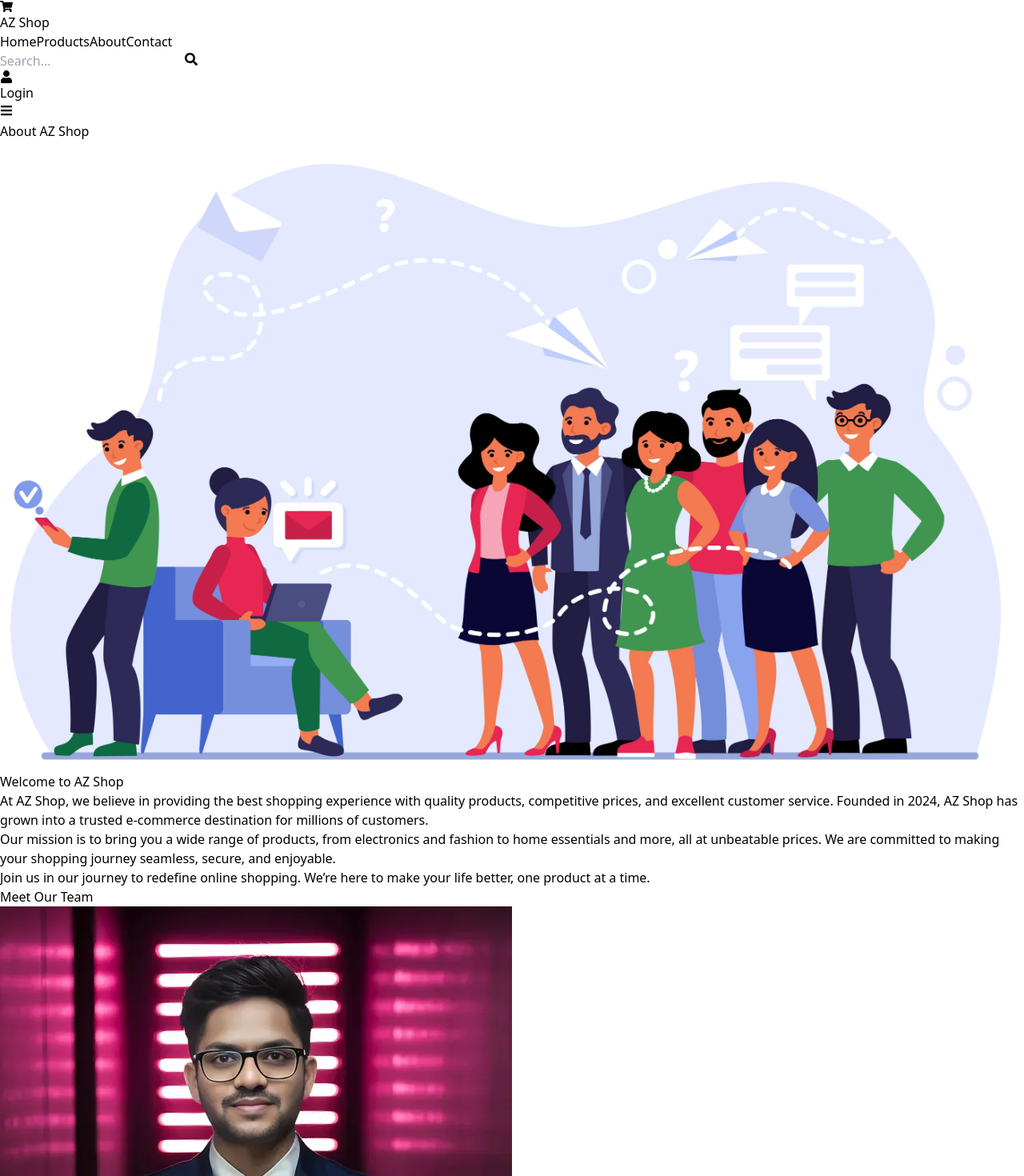
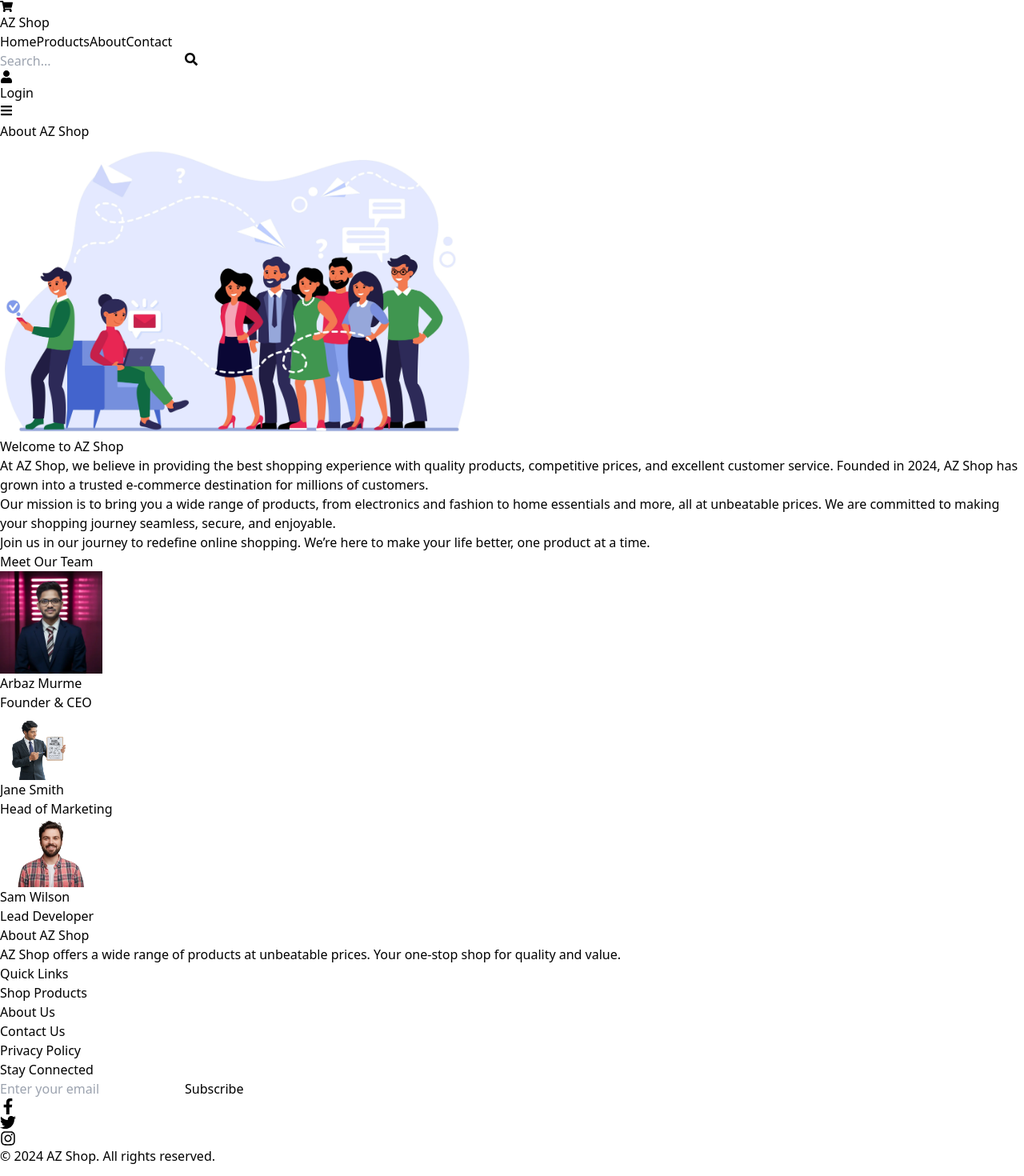
Before and after one commit to arbazmurme/E-Commerce-frontend, a Next.js app: page /about in a window 1280 px wide. Shown: the top 1470 px of the page at 80% size. Built offline with nearby package versions, Linux system fonts and the light colour scheme.

Commit message:
same fixed

```diff
--- a/next.config.mjs
+++ b/next.config.mjs
@@ -1,4 +1,8 @@
 /** @type {import('next').NextConfig} */
-const nextConfig = {};
+const nextConfig = {
+    images: {
+        domains: ['fakestoreapi.com'],
+      },
+};
 
 export default nextConfig;
--- a/src/app/about/page.jsx
+++ b/src/app/about/page.jsx
@@ -1,3 +1,5 @@
+import Image from "next/image";
+
 export default function AboutUsPage() {
   return (
     <div className="container mx-auto px-4 py-12">
@@ -7,10 +9,12 @@ export default function AboutUsPage() {
       <div className="grid grid-cols-1 md:grid-cols-2 gap-8 items-center">
         {/* About Image */}
         <div>
-          <img
+          <Image
             src="/6568.webp"
             alt="About AZ Shop"
             className="rounded-lg shadow-md w-full h-auto"
+            width={600}  // Specify width
+            height={400} // Specify height
           />
         </div>
         {/* About Content */}
@@ -44,28 +48,34 @@ export default function AboutUsPage() {
         </h2>
         <div className="grid grid-cols-1 sm:grid-cols-2 lg:grid-cols-3 gap-8">
           <div className="text-center">
-            <img
+            <Image
               src="/arbazmurme.webp"
               alt="Arbaz Murme"
               className="rounded-full w-32 h-32 mx-auto mb-4"
+              width={128} // Specify width
+              height={128} // Specify height
             />
             <h3 className="text-lg font-semibold">Arbaz Murme</h3>
             <p className="text-gray-600">Founder & CEO</p>
           </div>
           <div className="text-center">
-            <img
+            <Image
               src="/mmmm.webp"
               alt="Jane Smith"
               className="rounded-full w-32 h-32 mx-auto mb-4"
+              width={128} // Specify width
+              height={128} // Specify height
             />
             <h3 className="text-lg font-semibold">Jane Smith</h3>
             <p className="text-gray-600">Head of Marketing</p>
           </div>
           <div className="text-center">
-            <img
+            <Image
               src="/young-bearded-man-with-striped-shirt.webp"
               alt="Sam Wilson"
               className="rounded-full w-32 h-32 mx-auto mb-4"
+              width={128} // Specify width
+              height={128} // Specify height
             />
             <h3 className="text-lg font-semibold">Sam Wilson</h3>
             <p className="text-gray-600">Lead Developer</p>
--- a/src/app/contact/page.jsx
+++ b/src/app/contact/page.jsx
@@ -1,4 +1,5 @@
 import { FaFacebook, FaTwitter, FaInstagram } from 'react-icons/fa';
+import Image from 'next/image';
 
 export default function ContactUsPage() {
   return (
@@ -69,7 +70,7 @@ export default function ContactUsPage() {
             Our Contact Details
           </h2>
           <p className="text-gray-600">
-            Have questions? We'd love to hear from you! Reach out to us using
+            Have questions? We&apos;d love to hear from you! Reach out to us using
             the following details:
           </p>
           <ul className="mt-4 space-y-4">
--- a/src/app/login/page.jsx
+++ b/src/app/login/page.jsx
@@ -84,7 +84,7 @@ export default function Login() {
           </button>
         </form>
         <p className="text-center mt-4 text-gray-600">
-          Don't have an account?{" "}
+          Don&apos;t have an account?{" "}
           <a href="/signup" className="text-blue-500 hover:underline">
             Sign Up
           </a>
--- a/src/app/products/page.jsx
+++ b/src/app/products/page.jsx
@@ -1,3 +1,4 @@
+import Image from 'next/image';
 import React from 'react';
 
 // Server-side function to fetch data (Server Component)
@@ -20,7 +21,9 @@ const ProductsPage = async () => {
             key={product.id}
             className="bg-white p-4 rounded-lg shadow-md hover:shadow-lg transition-all"
           >
-            <img
+            <Image
+              height={100}
+              width={100}
               src={product.image}
               alt={product.title}
               className="w-full h-64 object-cover mb-4 rounded-md"
--- a/src/components/AdminHeader.jsx
+++ b/src/components/AdminHeader.jsx
@@ -1,3 +1,4 @@
+import Link from "next/link";
 import { useAuth } from "../Context/handleLogin";
 
 export default function AdminHeader() {
@@ -7,18 +8,18 @@ export default function AdminHeader() {
         <div className="container mx-auto px-4 py-4 flex items-center justify-between">
           <h1 className="text-2xl font-bold">AZ Shop - Admin Panel</h1>
           <nav className="space-x-4">
-            <a href="/admin/dashboard" className="hover:underline">
+            <Link href="/admin/dashboard" className="hover:underline">
               Dashboard
-            </a>
-            <a href="/admin/products" className="hover:underline">
+            </Link>
+            <Link href="/admin/products" className="hover:underline">
               Manage Products
-            </a>
+            </Link>
             <a href="/admin/users" className="hover:underline">
               Manage Users
             </a>
-            <a href="/" onClick={handleLogout} className="hover:underline text-red-300">
+            <Link href="/" onClick={handleLogout} className="hover:underline text-red-300">
               Logout
-            </a>
+            </Link>
           </nav>
         </div>
       </header>
```
Also changed, not shown: src/components/SEO.jsx (deleted, +0 -8 lines).
